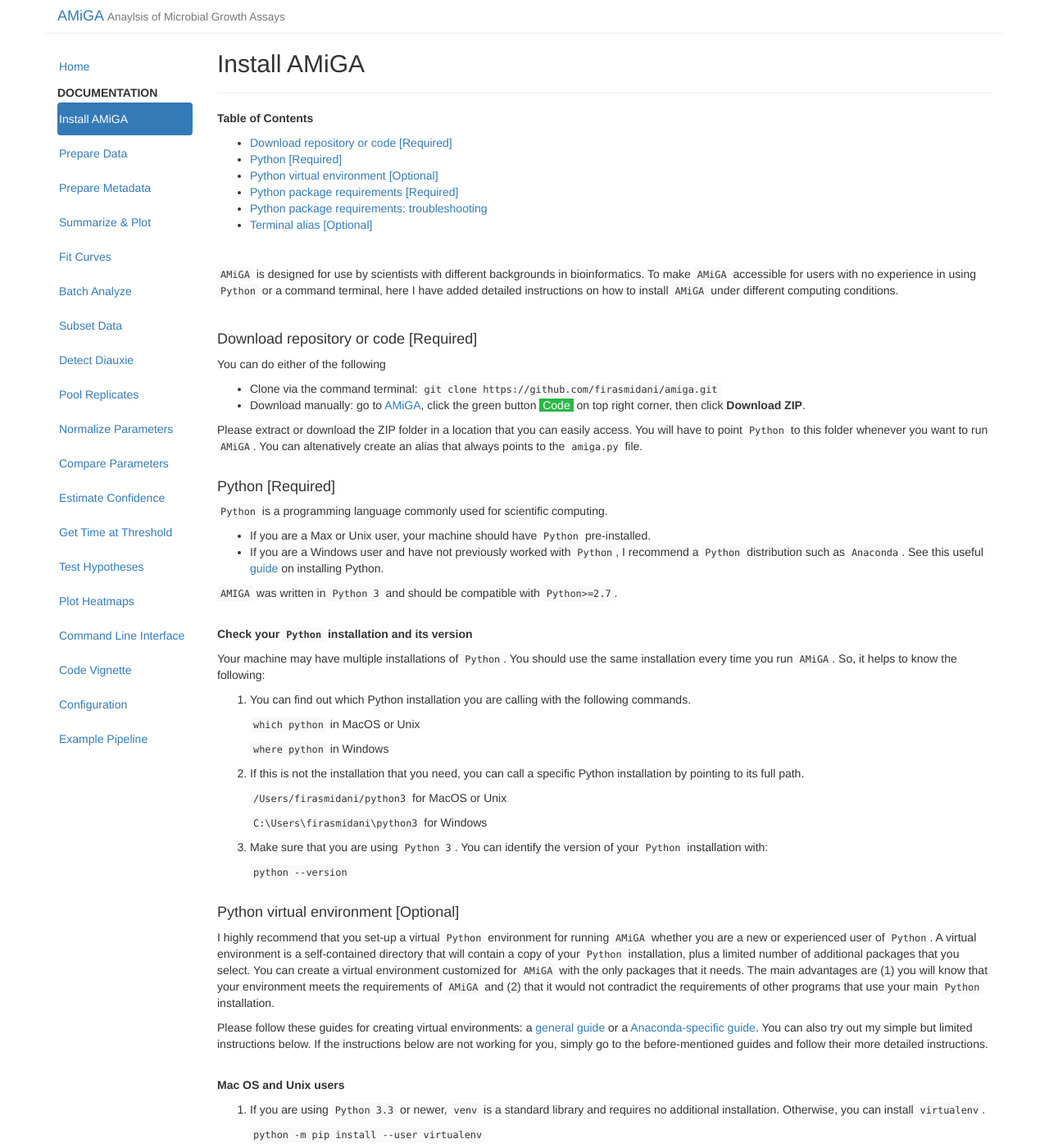
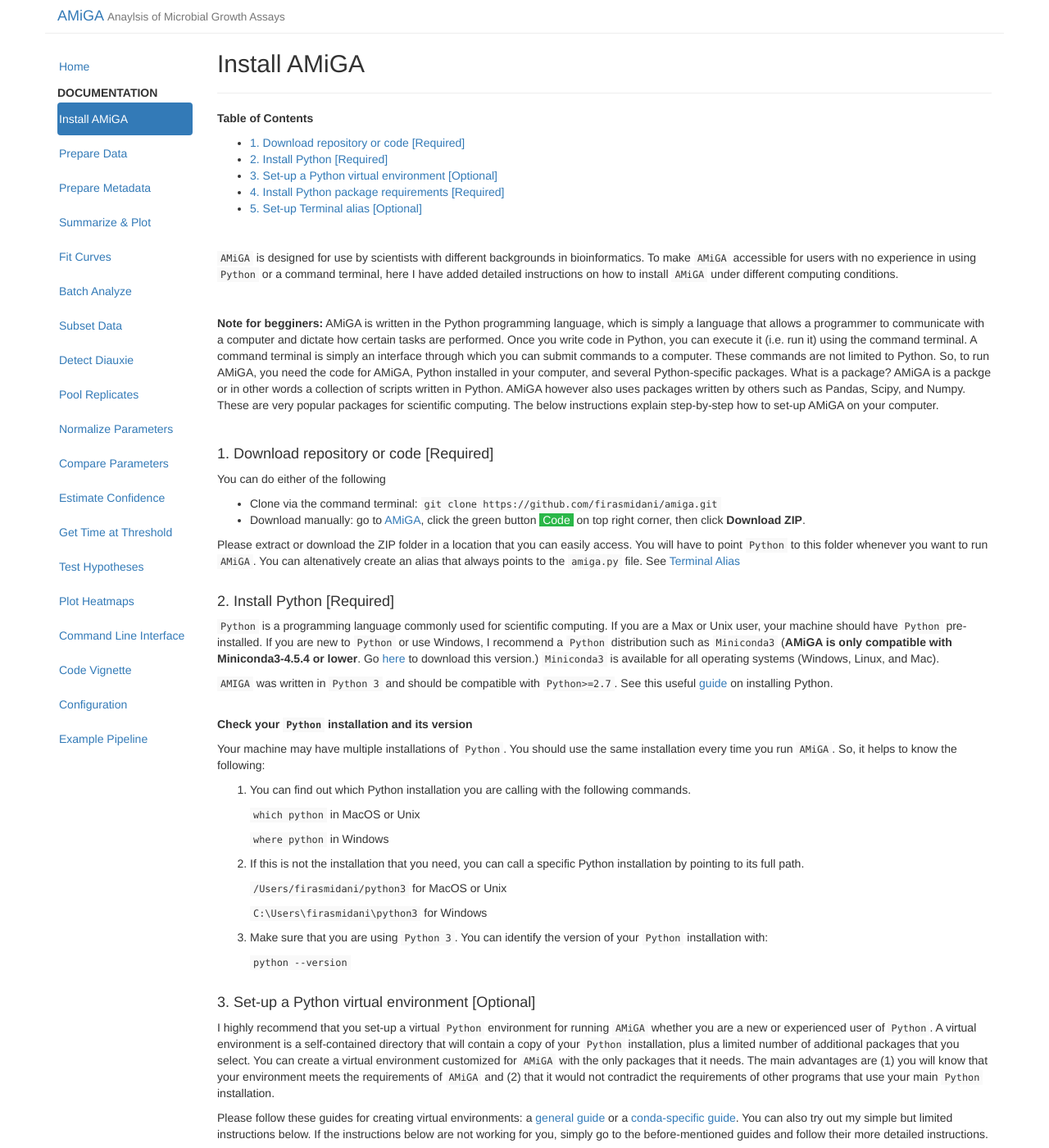
Before and after one commit to firasmidani/amiga, a Jekyll site: the page built from docs/_posts/2020-03-23-installation.md, in a window 1280 px wide and 1400 px high. Shown: the whole window at 82% size. Built offline with Jekyll 4.4.1, drawn with Linux system fonts in a browser that asks for light colours; some of the changed text lies outside the part shown.

Commit message:
docs: updated installation instructions

```diff
--- a/docs/_posts/2020-03-23-installation.md
+++ b/docs/_posts/2020-03-23-installation.md
@@ -17,24 +17,26 @@ use_math: true
 `AMiGA` is designed for use by scientists with different backgrounds in bioinformatics. To make `AMiGA` accessible for users with no experience in using `Python` or a command terminal, here I have added detailed instructions on how to install `AMiGA` under different computing conditions.
 
 <br />
-#### Download repository or code [Required]
+
+**Note for begginers:** AMiGA is written in the Python programming language, which is simply a language that allows a programmer to communicate with a computer and dictate how certain tasks are performed. Once you write code in Python, you can execute it (i.e. run it) using the command terminal. A command terminal is simply an interface through which you can submit commands to a computer. These commands are not limited to Python. So, to run AMiGA, you need the code for AMiGA, Python installed in your computer, and several Python-specific packages. What is a package? AMiGA is a packge or in other words a collection of scripts written in Python. AMiGA however also uses packages written by others such as Pandas, Scipy, and Numpy. These are very popular packages for scientific computing. The below instructions explain step-by-step how to set-up AMiGA on your computer.
+
+<br />
+
+#### 1. Download repository or code [Required]
 
 You can do either of the following
 <br />
 - Clone via the command terminal: `git clone https://github.com/firasmidani/amiga.git`
 - Download manually: go to <a href="https://github.com/firasmidani/amiga">AMiGA</a>, click the green button <span style="color:#ffffff;background-color:#2ab748">&nbsp;Code&nbsp;</span> on top right corner, then click **Download ZIP**.
 
-Please extract or download the ZIP folder in a location that you can easily access. You will have to point `Python` to this folder whenever you want to run `AMiGA`. You can altenatively create an alias that always points to the `amiga.py` file.
+Please extract or download the ZIP folder in a location that you can easily access. You will have to point `Python` to this folder whenever you want to run `AMiGA`. You can altenatively create an alias that always points to the `amiga.py` file. See [Terminal Alias](#terminal-alias-[Optional])
 <br /><br />
 
-#### Python [Required]
+#### 2. Install Python [Required]
 
-`Python` is a programming language commonly used for scientific computing.
+`Python` is a programming language commonly used for scientific computing. If you are a Max or Unix user, your machine should have `Python` pre-installed. If you are new to `Python` or use Windows, I recommend a `Python` distribution such as `Miniconda3` (**AMiGA is  only compatible with Miniconda3-4.5.4 or lower**. Go [here](https://repo.anaconda.com/miniconda/) to download this version.) `Miniconda3` is available for all operating systems (Windows, Linux, and Mac).
 
-* If you are a Max or Unix user, your machine should have `Python` pre-installed.
-* If you are a Windows user and have not previously worked with `Python`, I recommend a `Python` distribution such as `Anaconda`. See this useful [guide](https://fangohr.github.io/blog/installation-of-python-spyder-numpy-sympy-scipy-pytest-matplotlib-via-anaconda.html) on installing Python.
-
-`AMIGA` was written in `Python 3` and should be compatible with `Python>=2.7`.
+`AMIGA` was written in `Python 3` and should be compatible with `Python>=2.7`. See this useful [guide](https://fangohr.github.io/blog/installation-of-python-spyder-numpy-sympy-scipy-pytest-matplotlib-via-anaconda.html) on installing Python.
 <br /><br />
 
 **Check your `Python` installation and its version**
@@ -58,16 +60,16 @@ Your machine may have multiple installations of `Python`. You should use the sam
     `python --version`
 <br /><br />
 
-#### Python virtual environment [Optional]
+#### 3. Set-up a Python virtual environment [Optional]
 
 I highly recommend that you set-up a virtual `Python` environment for running `AMiGA` whether you are a new or experienced user of `Python`.  A virtual environment is a self-contained directory that will contain a copy of your `Python` installation, plus a limited number of additional packages that you select. You can create a virtual environment customized for `AMiGA` with the only packages that it needs. The main advantages are (1) you will know that your environment meets the requirements of `AMiGA` and (2) that it would not contradict the requirements of other programs that use your main `Python` installation.
 
-Please follow these guides for creating virtual environments: a <a href="https://packaging.python.org/guides/installing-using-pip-and-virtual-environments/">general guide</a> or a <a href="https://uoa-eresearch.github.io/eresearch-cookbook/recipe/2014/11/20/conda/">Anaconda-specific guide</a>. You can also try out my simple but limited instructions below. If the instructions below are not working for you, simply go to the before-mentioned guides and follow their more detailed instructions.
+Please follow these guides for creating virtual environments: a <a href="https://packaging.python.org/guides/installing-using-pip-and-virtual-environments/">general guide</a> or a <a href="https://uoa-eresearch.github.io/eresearch-cookbook/recipe/2014/11/20/conda/">conda-specific guide</a>. You can also try out my simple but limited instructions below. If the instructions below are not working for you, simply go to the before-mentioned guides and follow their more detailed instructions.
 <br /><br />
 
 **Mac OS and Unix users**
 
-1. If you are using `Python 3.3` or newer, `venv` is a standard library and requires no additional installation. Otherwise, you can install `virtualenv`.
+1. If you are using `Python 3.3` or newer, `venv` is a standard package and requires no additional installation. Otherwise, you can install `virtualenv`.
 
     `python -m pip install --user virtualenv`
 
@@ -82,7 +84,7 @@ Please follow these guides for creating virtual environments: a <a href="https:/
 <br />
 **Windows Users**
 
-1. If you are using `Python 3.3` or newer, `venv` is a standard library and requires no additional installation. Otherwise, you can install `virtualenv`.
+1. If you are using `Python 3.3` or newer, `venv` is a standard package and requires no additional installation. Otherwise, you can install `virtualenv`.
 
     `python -m pip install --user virtualenv`
 
@@ -95,19 +97,21 @@ Please follow these guides for creating virtual environments: a <a href="https:/
     `C:\Users\firasmidani\virtual_environment\Scripts\activate`
 
 <br />
-**Anaconda users**
+**Anaconda or Miniconda users**
 
-1. Set-up the environment.Here, I name it `virtual_environment`.
+1. Open your Anaconda Prompt or Miniconda Prompt terminal.
+
+2. Set-up the environment. Here, I name it `virtual_environment`.
 
     `conda create -n virtual_environment`
 
-2. Activate the environment. You will need to do this every time you are working with `AMiGA`.
+3. Activate the environment. You will need to do this every time you are working with `AMiGA`.
 
-    `conda activate virtual_environment`  for `Anaconda` version 4.6 or newer
+    `conda activate virtual_environment`
 
 <br />
 
-#### Python package requirements [Required]
+#### 4. Install Python package requirements [Required]
 
 Please follow these instructions to install all requirements. See `amiga/requirements.txt` for a full list of dependencies.
 
@@ -120,9 +124,11 @@ Please follow these instructions to install all requirements. See `amiga/require
 
 - Change your directory to `AMiGA` which you cloned or downloaded from Github.
 
-    `cd /Users/firasmidani/amiga`
+    `cd /Users/firasmidani/amiga` for MacOS or Unix users
 
-- If you are using Anaconda, you can install the requirements with the following
+    `cd "C:\Users\firasmidani\amiga"` for Windows
+
+- If you are using Anaconda or Miniconda, you can install the requirements with the following
 
     `conda config --add channels conda-forge`
 
@@ -133,15 +139,16 @@ Please follow these instructions to install all requirements. See `amiga/require
     `pip install -r requirements.txt`
 
 <br />
-#### Python package requirements: troubleshooting
 
-- If you are using `Anaconda` and installation of specific package(s) fails or results in an error, you can try:
+**Troubleshooting**
+
+- If you are using `Anaconda` or `Miniconda` and installation of specific package(s) fails or results in an error, you can try:
 
     `conda config --add channels conda-forge`
 
     `conda install -c conda-forge PACKAGE_NAME`
 
-- If you are installing requirements with `Anaconda` and you are running into an error or getting stuck at `Solving environment: failed with initial frozen solve`. You may need to downgrade `conda` and its `python` version. Try the following (you may also need to re-install conda before this step). Then, you may have to re-create your virtual environemnt before re-attempting to install the requirements.
+- If you are installing requirements with `Anaconda` or `Miniconda` and you are running into an error or getting stuck at `Solving environment: failed with initial frozen solve`. You may need to downgrade `conda` and its `python` version. **AMiGA is  only compatible with Miniconda3-4.5.4 or lower**. Go [here](https://repo.anaconda.com/miniconda/) to download this version. Try the following (you may also need to re-install conda before this step). Then, you may have to re-create your virtual environemnt before re-attempting to install the requirements.
 
     `conda config --set auto_update_conda True`
 
@@ -154,7 +161,10 @@ Please follow these instructions to install all requirements. See `amiga/require
 
 
 <br />
-#### Terminal alias [Optional]
+
+#### 5. Set-up Terminal alias [Optional]
+
+These instructions only apply to for MacOS and Unix users and are not applicable for Windows or conda users.
 
 Instead of pointing the terminal to the `AMiGA` code for every command, we can create a short alias to be used in the command terminal. You can create an alias by adding the following command to the `~/.zshrc` file if you are using `zsh` terminal or to `~/.bash_profile` if you are using the `bash` terminal. If you are unsure which one you are using, try `echo $SHELL` in you terminal. Make sure to edit the path to match the location of your `amiga.py` file.
 
```
Also changed, not shown: README.md.
